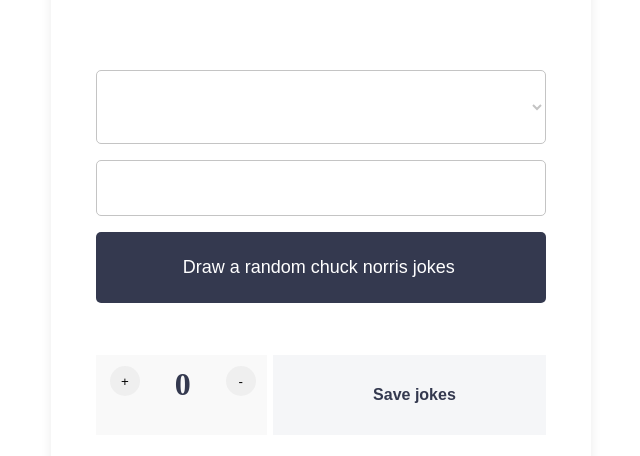
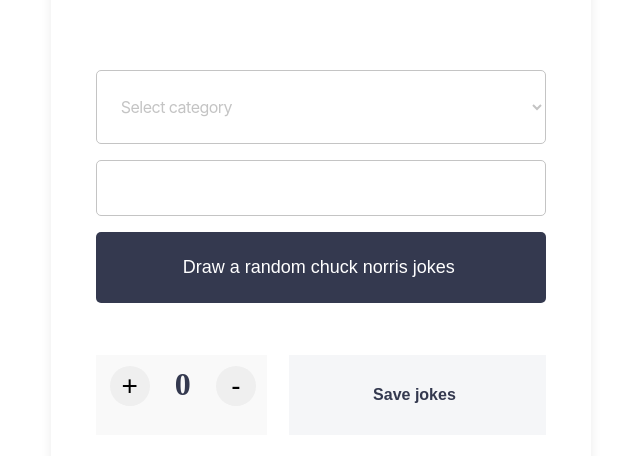
Before and after one commit to Ny-Rianala/chuck-norris-jokes, a React (Create React App) app: page / in a window 1280 px wide. Shown: the part 231-687 px from the top of the page, without its empty margins (357-997 px from the left). Built offline with nearby package versions, Linux system fonts and the light colour scheme; no server answers.

Commit message:
removes unecessary line of code

```diff
--- a/src/Pages/Homepage.js
+++ b/src/Pages/Homepage.js
@@ -1,6 +1,5 @@
 import React, { useState, useEffect } from 'react'
 import image from '../../src/chuck-norris.png'
-// import { useParams } from 'react-router-dom'
 
 const API = 'http://api.icndb.com/jokes/random?limitTo=[nerdy,explicit]'
 
@@ -11,8 +10,6 @@
 function Homepage() {
   const [randomJokes, setRandomJokes] = useState([])
   const [nameForImpersonation, setNameForImpersonation] = useState('')
-  // const [selectedValue, setSelectedValue] = useState(randomJokes[0])
-  // const [categories, setCategories] = useState([])
 
   const getRandomJokes = async () => {
     let url = API
@@ -21,8 +18,6 @@
       console.log(firstName, lastName)
       url = getImpersonatedJokeUrl(firstName, lastName)
     }
-    console.log(url)
-    //check if we have firstname and lastname
     const res = await fetch(url)
     const listOfJokes = await res.json()
     console.log(listOfJokes.value)
@@ -32,14 +27,10 @@
   useEffect(() => {
     getRandomJokes()
   }, [])
+
   useEffect(() => {
     setNameForImpersonation()
   }, [])
-
-  // const category = () => {
-  //   randomJokes.filter((item) => item.categories[1] === selectedValue)
-  // }
-  // console.log(category)
 
   const handleInputChange = (e) => {
     e.preventDefault()
@@ -50,19 +41,16 @@
     e.preventDefault()
     getRandomJokes()
   }
-  console.log(`The name changed into ${nameForImpersonation}`)
-
-  const handleSelectionChange = (e) => {
-    //  to do category changes
-  }
 
   return (
     <div>
       <img src={image} className='chuck-norris' alt='chuck norris' />
       <p className='description'>{randomJokes.joke}</p>
       <div className='subcontainer'>
-        <select className='option' onChange={handleSelectionChange}>
-          {/* <option value={selectedValue}>{selectedValue}</option> */}
+        <select className='option'>
+          <option>Select category</option>
+          <option>Nerdy</option>
+          <option>Explicit</option>
         </select>
         <form onSubmit={handleSubmit}>
           <input
--- a/src/index.css
+++ b/src/index.css
@@ -1,8 +1,4 @@
 .container {
-  /* width: 555px; */
-  /* height: 704px; */
-  /* padding: 48px 58px 72px;
-   */
   padding: 51px 17px 56px;
   border-radius: 8px;
   box-shadow: 0 4px 12px 0 rgba(0, 0, 0, 0.08);
@@ -125,7 +121,7 @@
 
 .saveButton {
   padding-top: 11px;
-  padding-left: 100px;
+  padding-left: 84px;
   padding-bottom: 11px;
   padding-right: 90px;
   border: none;
@@ -137,11 +133,11 @@
 
 .counterButton button {
   border: none;
-  /* background-color: none; */
-  width: 30px;
-  height: 30px;
+  width: 40px;
+  height: 40px;
   border-radius: 50%;
   border-color: #34394f;
+  font-size: 28px;
 }
 
 @media (min-width: 1000px) {
```
